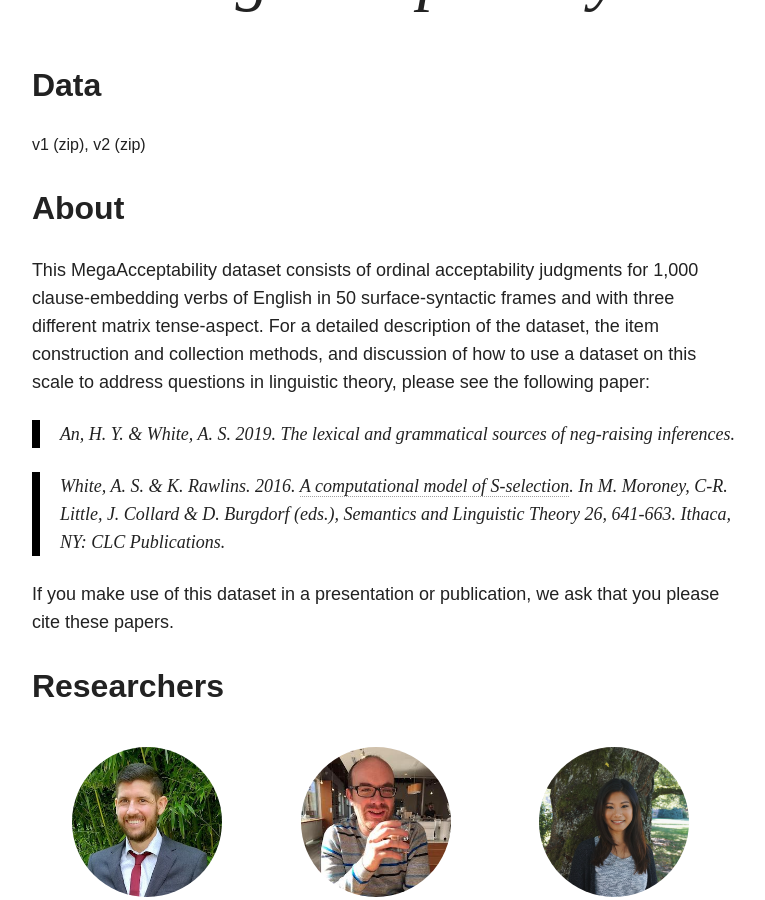
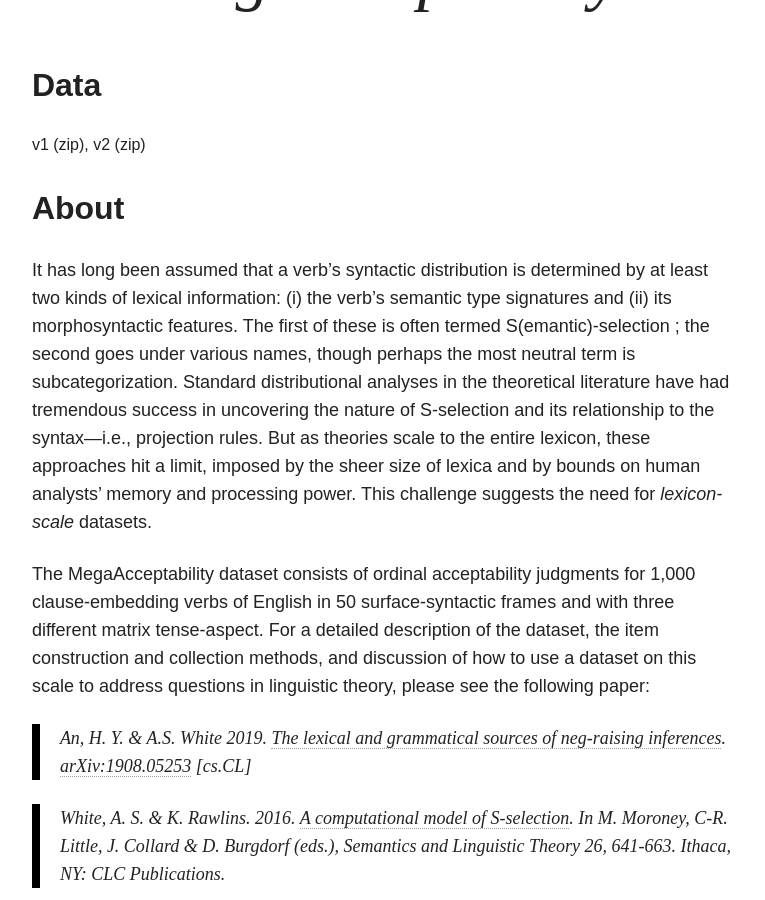
Before and after one commit to MegaAttitude/megaattitude.github.io, a Jekyll site: the page built from projects/mega-acceptability/index.md, in a window 1280 px wide and 900 px high, scrolled down 537 px. Shown: the whole window, without its empty margins (254-1019 px from the left). Built offline with Jekyll 4.4.1, drawn with Linux system fonts in a browser that asks for light colours; nearby versions of some CDN libraries.

Commit message:
Updates MegaAcceptability dataset description and MegaVeridicality2 README.

```diff
--- a/projects/mega-acceptability/index.md
+++ b/projects/mega-acceptability/index.md
@@ -4,10 +4,28 @@ handle: megaacceptability
 search_omit: true
 ---
 
-This MegaAcceptability dataset consists of ordinal acceptability judgments for 1,000 clause-embedding verbs of English in 50 surface-syntactic frames and with three different matrix tense-aspect. For a detailed description of the dataset, the item construction and collection methods, and discussion of how to use a dataset on this scale to address questions in linguistic theory, please see the following paper:
+It has long been assumed that a verb’s syntactic distribution is determined by
+at least two kinds of lexical information: (i) the verb’s semantic type
+signatures and (ii) its morphosyntactic features. The first of these is often
+termed S(emantic)-selection ; the second goes under various names, though
+perhaps the most neutral term is subcategorization. Standard distributional
+analyses in the theoretical literature have had tremendous success in uncovering
+the nature of S-selection and its relationship to the syntax—i.e., projection
+rules. But as theories scale to the entire lexicon, these approaches hit a
+limit, imposed by the sheer size of lexica and by bounds on human analysts’
+memory and processing power. This challenge suggests the need for
+*lexicon-scale* datasets.
 
-> An, H. Y. & White, A. S. 2019. The lexical and grammatical sources of neg-raising inferences.
+The MegaAcceptability dataset consists of ordinal acceptability judgments for
+1,000 clause-embedding verbs of English in 50 surface-syntactic frames and with
+three different matrix tense-aspect. For a detailed description of the dataset,
+the item construction and collection methods, and discussion of how to use a
+dataset on this scale to address questions in linguistic theory, please see the
+following paper:
+
+> An, H. Y. & A.S. White 2019. [The lexical and grammatical sources of neg-raising inferences](https://arxiv.org/pdf/1908.05253). [arXiv:1908.05253](https://arxiv.org/abs/1908.05253) [cs.CL]
 
 > White, A. S. & K. Rawlins. 2016. [A computational model of S-selection](http://aswhite.net/papers/white_computational_2016_salt.pdf). In M. Moroney, C-R. Little, J. Collard & D. Burgdorf (eds.), *Semantics and Linguistic Theory* 26, 641-663. Ithaca, NY: CLC Publications.
 
-If you make use of this dataset in a presentation or publication, we ask that you please cite these papers.
+If you make use of this dataset in a presentation or publication, we ask that
+you please cite these papers.
```
Also changed, not shown: projects/mega-negraising/index.md (+1 -1 lines), projects/mega-veridicality/mega-veridicality-v2/README.md (+2 -2 lines), 1 other file.
